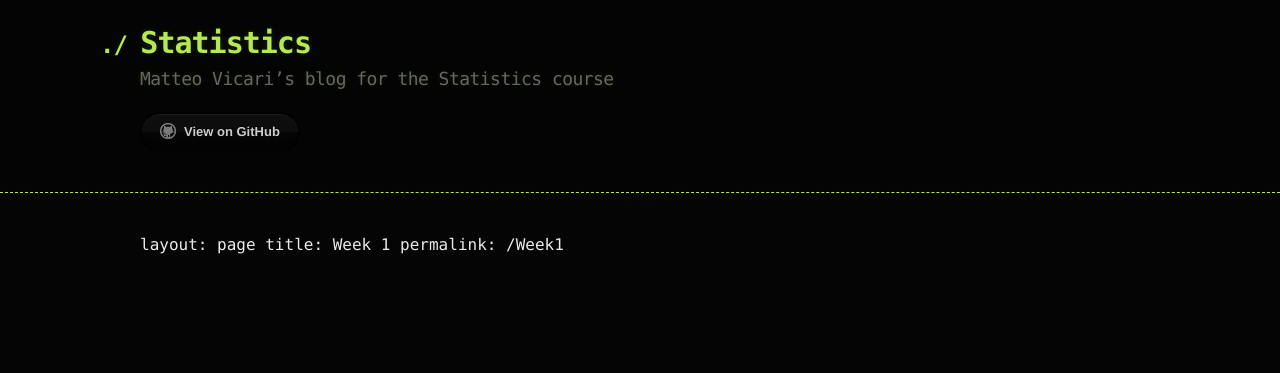
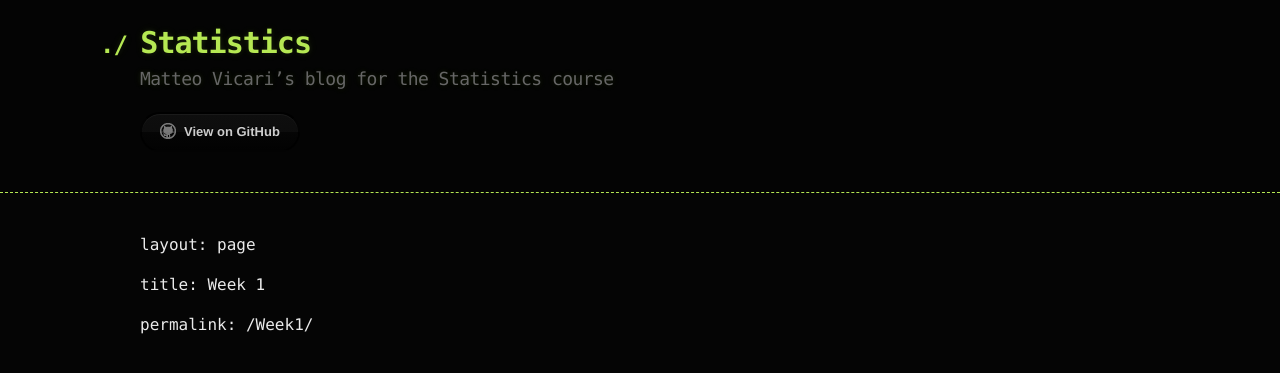
Before and after one commit to Videars/Statistics, a Jekyll site: the page built from another-page.md, in a window 1280 px wide. Shown: the top 373 px of the page. Built offline with Jekyll 4.4.1, drawn with Linux system fonts in a browser that asks for light colours; our own code applies the rules of GitHub Pages for plain Markdown files.

```diff
--- a/another-page.md
+++ b/another-page.md
@@ -1,3 +1,5 @@
 layout: page
+
 title: Week 1
-permalink: /Week1
+
+permalink: /Week1/
```
